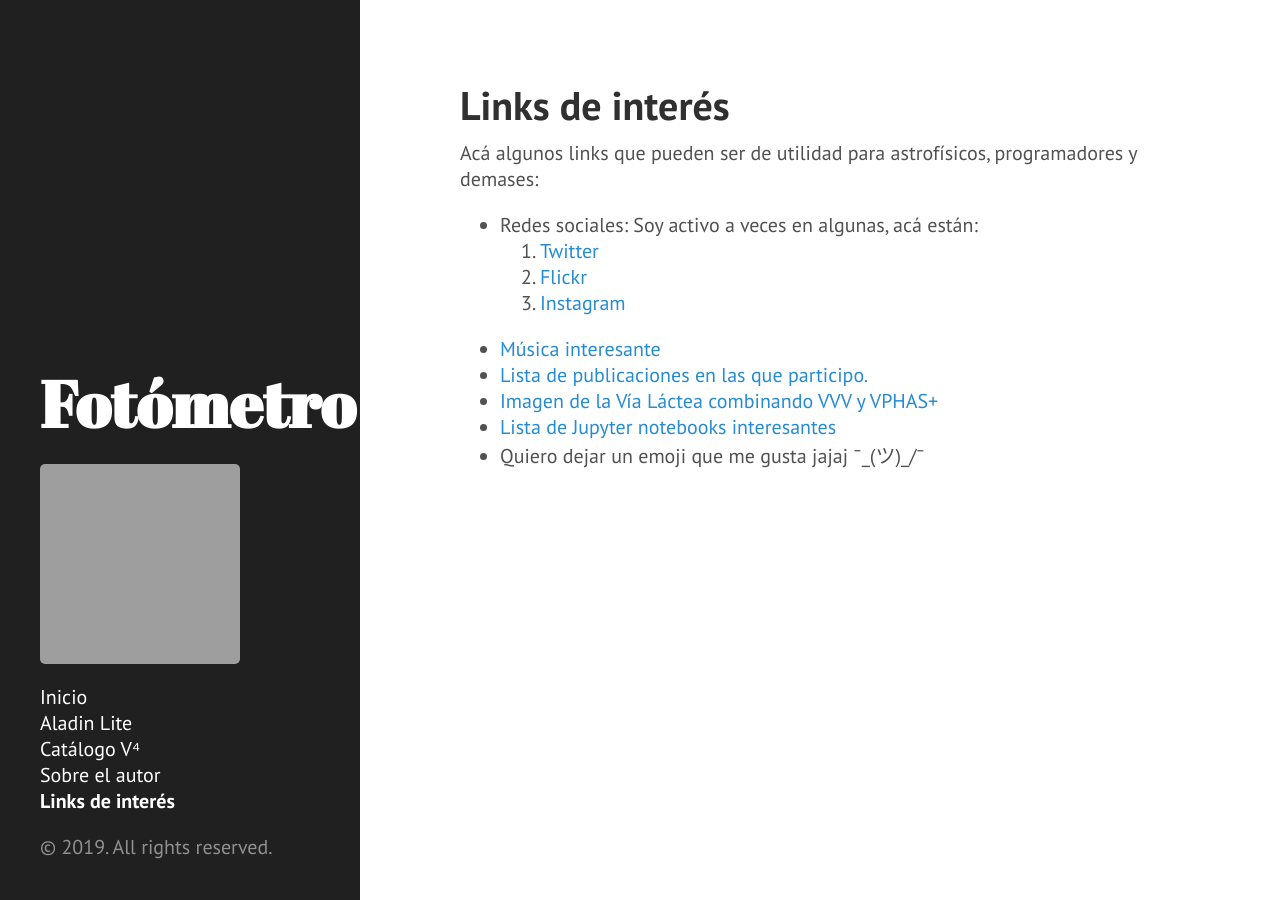
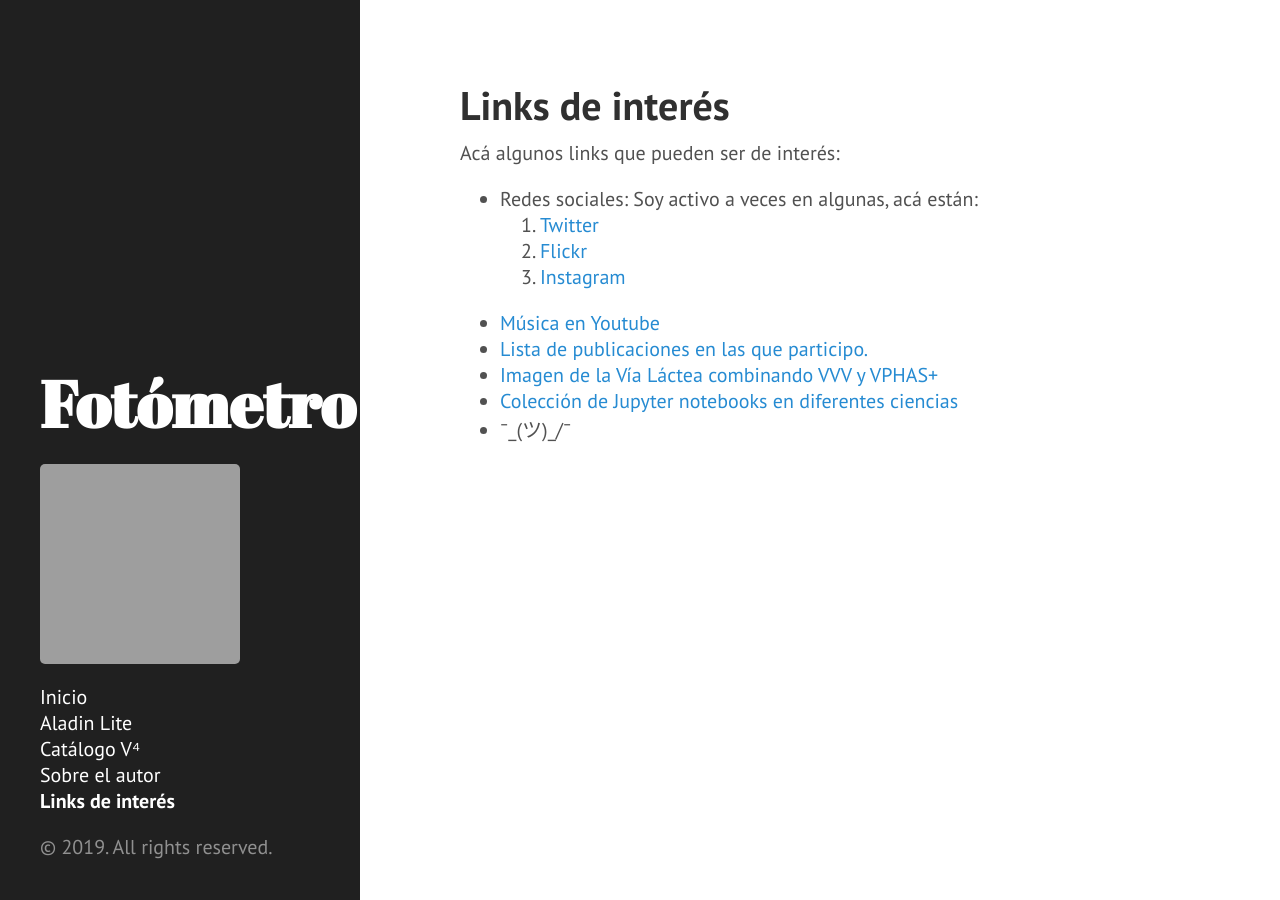
Before and after one commit to nicomedinap/nicomedinap.github.io, a Jekyll site: the page built from links.md, in a window 1280 px wide. Built offline with Jekyll 4.4.1, drawn with Linux system fonts in a browser that asks for light colours; grey boxes are pictures that could not be loaded.

Commit message:
Update links.md

```diff
--- a/links.md
+++ b/links.md
@@ -3,13 +3,13 @@ layout: page
 title: Links de interés
 ---
 
-Acá algunos links que pueden ser de utilidad para astrofísicos, programadores y demases:
+Acá algunos links que pueden ser de interés:
 * Redes sociales: Soy activo a veces en algunas, acá están:
 1. [Twitter](https://twitter.com/nicomedinap){:target="_blank"}
 2. [Flickr](http://www.flickr.com/photos/73337761@N06/){:target="_blank"}
 3. [Instagram](https://www.instagram.com/nicomediap/){:target="_blank"}
-* [Música interesante](https://nicomedinap.github.io/musica/musica.html){:target="_blank"}
+* [Música en Youtube](https://nicomedinap.github.io/musica/musica.html){:target="_blank"}
 * [Lista de publicaciones en las que participo.](http://adsabs.harvard.edu/cgi-bin/nph-abs_connect?db_key=AST&db_key=PRE&qform=AST&arxiv_sel=astro-ph&arxiv_sel=cond-mat&arxiv_sel=cs&arxiv_sel=gr-qc&arxiv_sel=hep-ex&arxiv_sel=hep-lat&arxiv_sel=hep-ph&arxiv_sel=hep-th&arxiv_sel=math&arxiv_sel=math-ph&arxiv_sel=nlin&arxiv_sel=nucl-ex&arxiv_sel=nucl-th&arxiv_sel=physics&arxiv_sel=quant-ph&arxiv_sel=q-bio&sim_query=YES&ned_query=YES&adsobj_query=YES&aut_logic=OR&obj_logic=OR&author=medina%2C+n.&object=&start_mon=&start_year=&end_mon=&end_year=&ttl_logic=OR&title=&txt_logic=OR&text=&nr_to_return=200&start_nr=1&jou_pick=ALL&ref_stems=&data_and=ALL&group_and=ALL&start_entry_day=&start_entry_mon=&start_entry_year=&end_entry_day=&end_entry_mon=&end_entry_year=&min_score=&sort=SCORE&data_type=SHORT&aut_syn=YES&ttl_syn=YES&txt_syn=YES&aut_wt=1.0&obj_wt=1.0&ttl_wt=0.3&txt_wt=3.0&aut_wgt=YES&obj_wgt=YES&ttl_wgt=YES&txt_wgt=YES&ttl_sco=YES&txt_sco=YES&version=1){:target="_blank"}
 * [Imagen de la Vía Láctea combinando VVV y VPHAS+](http://djer.roe.ac.uk/vsa/vvv/mosaic/lb.html?fbclid=IwAR2rdnczc_BdbZ00PKxs0UhU4nivZu7v5ElS-MCvsO2fDsYPB84ESscn9v8){:target="_blank"}
-* [Lista de Jupyter notebooks interesantes](https://github.com/jupyter/jupyter/wiki/A-gallery-of-interesting-Jupyter-Notebooks){:target="_blank"}
-* Quiero dejar un emoji que me gusta jajaj ¯\_(ツ)_/¯
+* [Colección de Jupyter notebooks en diferentes ciencias](https://github.com/jupyter/jupyter/wiki/A-gallery-of-interesting-Jupyter-Notebooks){:target="_blank"}
+* ¯\_(ツ)_/¯
```
